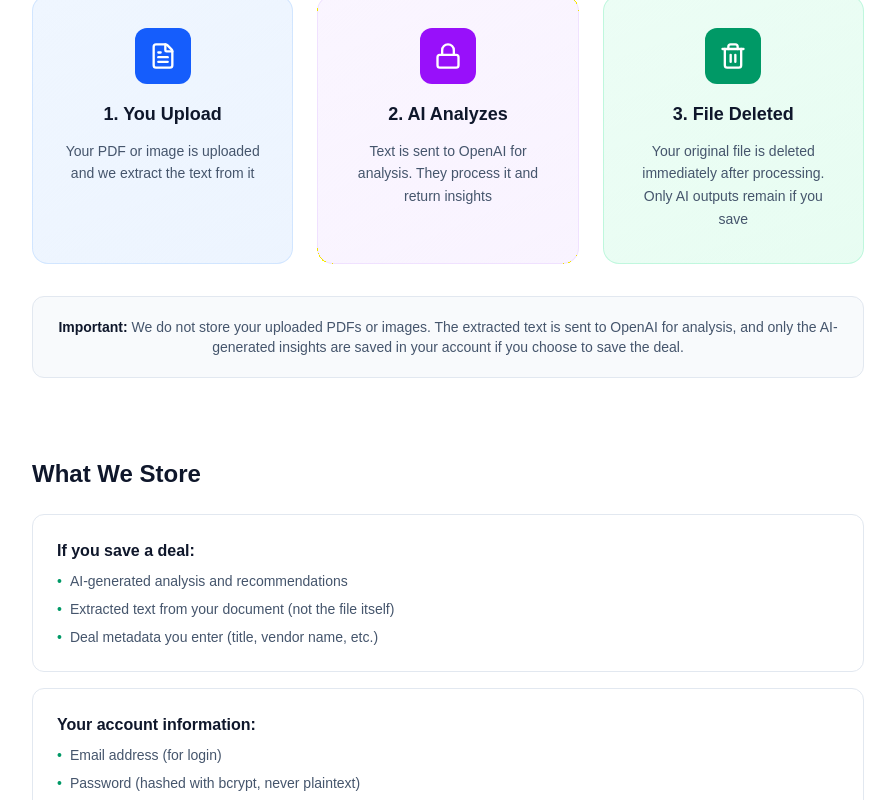
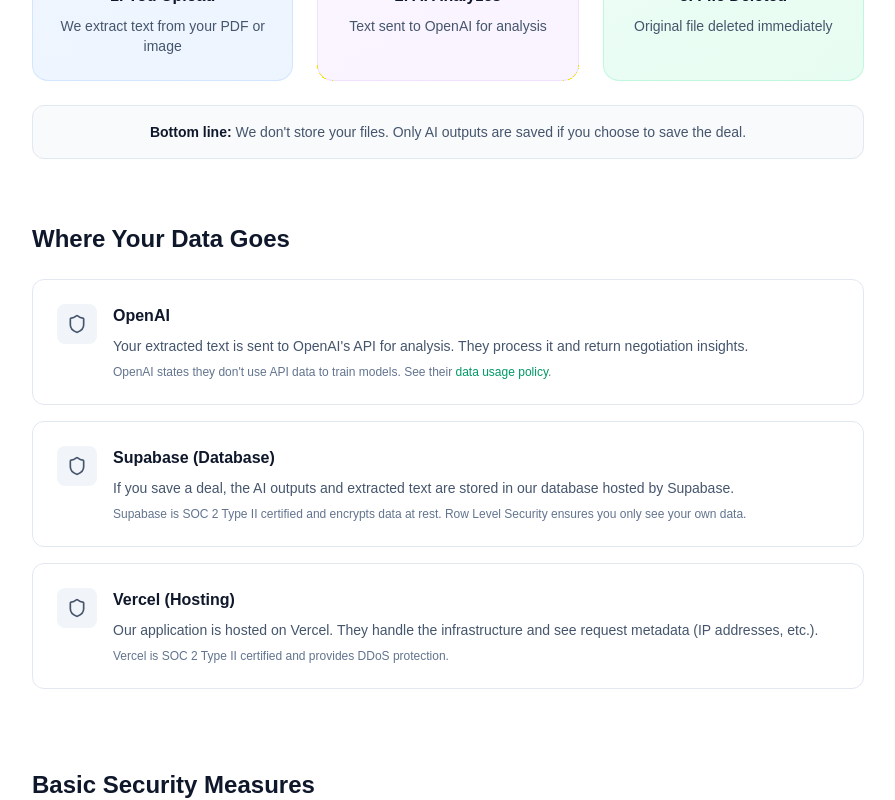
Before and after one commit to Boomchakalala/Dealcheck, a Next.js app: page /security in a window 1280 px wide. Shown: the part 600-1400 px from the top of the page, without its empty margins (192-1087 px from the left). Built offline with nearby package versions, Linux system fonts and the light colour scheme.

Commit message:
Sandbox autosave

```diff
--- a/src/app/security/page.tsx
+++ b/src/app/security/page.tsx
@@ -24,83 +24,56 @@ export default function SecurityPage() {
         </div>
 
 
-        <div className="max-w-4xl mx-auto px-5 sm:px-8 py-20">
+        <div className="max-w-4xl mx-auto px-5 sm:px-8 py-16">
 
           {/* Key principle */}
-          <div className="text-center mb-16">
+          <div className="text-center mb-12">
             <p className="text-xl text-slate-700 font-medium max-w-2xl mx-auto">
               We don&apos;t store your uploaded files. Only the AI-generated analysis is saved if you choose to keep it.
             </p>
           </div>
 
           {/* What happens to your data - Visual flow */}
-          <div className="mb-20">
-            <h2 className="text-2xl font-bold text-slate-900 mb-8 text-center">What Happens to Your Files</h2>
-
-            <div className="grid grid-cols-1 md:grid-cols-3 gap-6">
+          <div className="mb-16">
+            <div className="grid grid-cols-1 md:grid-cols-3 gap-6 mb-6">
               {/* Step 1: Upload */}
-              <div className="bg-gradient-to-br from-blue-50 to-blue-100/50 rounded-2xl border border-blue-200/60 p-8 text-center">
-                <div className="w-14 h-14 bg-blue-600 rounded-xl flex items-center justify-center mx-auto mb-4">
-                  <FileText className="w-7 h-7 text-white" />
+              <div className="bg-gradient-to-br from-blue-50 to-blue-100/50 rounded-2xl border border-blue-200/60 p-6 text-center">
+                <div className="w-12 h-12 bg-blue-600 rounded-xl flex items-center justify-center mx-auto mb-3">
+                  <FileText className="w-6 h-6 text-white" />
                 </div>
-                <h3 className="text-lg font-semibold text-slate-900 mb-3">1. You Upload</h3>
-                <p className="text-sm text-slate-600 leading-relaxed">
-                  Your PDF or image is uploaded and we extract the text from it
+                <h3 className="text-base font-semibold text-slate-900 mb-2">1. You Upload</h3>
+                <p className="text-sm text-slate-600">
+                  We extract text from your PDF or image
                 </p>
               </div>
 
               {/* Step 2: Process */}
-              <div className="bg-gradient-to-br from-purple-50 to-purple-100/50 rounded-2xl border border-purple-200/60 p-8 text-center">
-                <div className="w-14 h-14 bg-purple-600 rounded-xl flex items-center justify-center mx-auto mb-4">
-                  <Lock className="w-7 h-7 text-white" />
+              <div className="bg-gradient-to-br from-purple-50 to-purple-100/50 rounded-2xl border border-purple-200/60 p-6 text-center">
+                <div className="w-12 h-12 bg-purple-600 rounded-xl flex items-center justify-center mx-auto mb-3">
+                  <Lock className="w-6 h-6 text-white" />
                 </div>
-                <h3 className="text-lg font-semibold text-slate-900 mb-3">2. AI Analyzes</h3>
-                <p className="text-sm text-slate-600 leading-relaxed">
-                  Text is sent to OpenAI for analysis. They process it and return insights
+                <h3 className="text-base font-semibold text-slate-900 mb-2">2. AI Analyzes</h3>
+                <p className="text-sm text-slate-600">
+                  Text sent to OpenAI for analysis
                 </p>
               </div>
 
               {/* Step 3: Delete */}
-              <div className="bg-gradient-to-br from-emerald-50 to-emerald-100/50 rounded-2xl border border-emerald-200/60 p-8 text-center">
-                <div className="w-14 h-14 bg-emerald-600 rounded-xl flex items-center justify-center mx-auto mb-4">
-                  <Trash2 className="w-7 h-7 text-white" />
+              <div className="bg-gradient-to-br from-emerald-50 to-emerald-100/50 rounded-2xl border border-emerald-200/60 p-6 text-center">
+                <div className="w-12 h-12 bg-emerald-600 rounded-xl flex items-center justify-center mx-auto mb-3">
+                  <Trash2 className="w-6 h-6 text-white" />
                 </div>
-                <h3 className="text-lg font-semibold text-slate-900 mb-3">3. File Deleted</h3>
-                <p className="text-sm text-slate-600 leading-relaxed">
-                  Your original file is deleted immediately after processing. Only AI outputs remain if you save
+                <h3 className="text-base font-semibold text-slate-900 mb-2">3. File Deleted</h3>
+                <p className="text-sm text-slate-600">
+                  Original file deleted immediately
                 </p>
               </div>
             </div>
 
-            <div className="mt-8 p-5 bg-slate-50 border border-slate-200 rounded-xl">
+            <div className="p-4 bg-slate-50 border border-slate-200 rounded-xl">
               <p className="text-sm text-slate-600 text-center">
-                <span className="font-semibold text-slate-900">Important:</span> We do not store your uploaded PDFs or images. The extracted text is sent to OpenAI for analysis, and only the AI-generated insights are saved in your account if you choose to save the deal.
+                <span className="font-semibold text-slate-900">Bottom line:</span> We don&apos;t store your files. Only AI outputs are saved if you choose to save the deal.
               </p>
-            </div>
-          </div>
-
-          {/* What we store */}
-          <div className="mb-20">
-            <h2 className="text-2xl font-bold text-slate-900 mb-6">What We Store</h2>
-
-            <div className="space-y-4">
-              <div className="bg-white rounded-xl border border-slate-200 p-6">
-                <h3 className="text-base font-semibold text-slate-900 mb-2">If you save a deal:</h3>
-                <ul className="space-y-2 text-sm text-slate-600">
-                  <li className="flex gap-2"><span className="text-emerald-600">•</span> AI-generated analysis and recommendations</li>
-                  <li className="flex gap-2"><span className="text-emerald-600">•</span> Extracted text from your document (not the file itself)</li>
-                  <li className="flex gap-2"><span className="text-emerald-600">•</span> Deal metadata you enter (title, vendor name, etc.)</li>
-                </ul>
-              </div>
-
-              <div className="bg-white rounded-xl border border-slate-200 p-6">
-                <h3 className="text-base font-semibold text-slate-900 mb-2">Your account information:</h3>
-                <ul className="space-y-2 text-sm text-slate-600">
-                  <li className="flex gap-2"><span className="text-emerald-600">•</span> Email address (for login)</li>
-                  <li className="flex gap-2"><span className="text-emerald-600">•</span> Password (hashed with bcrypt, never plaintext)</li>
-                  <li className="flex gap-2"><span className="text-emerald-600">•</span> Usage count and account creation date</li>
-                </ul>
-              </div>
             </div>
           </div>
 
```
